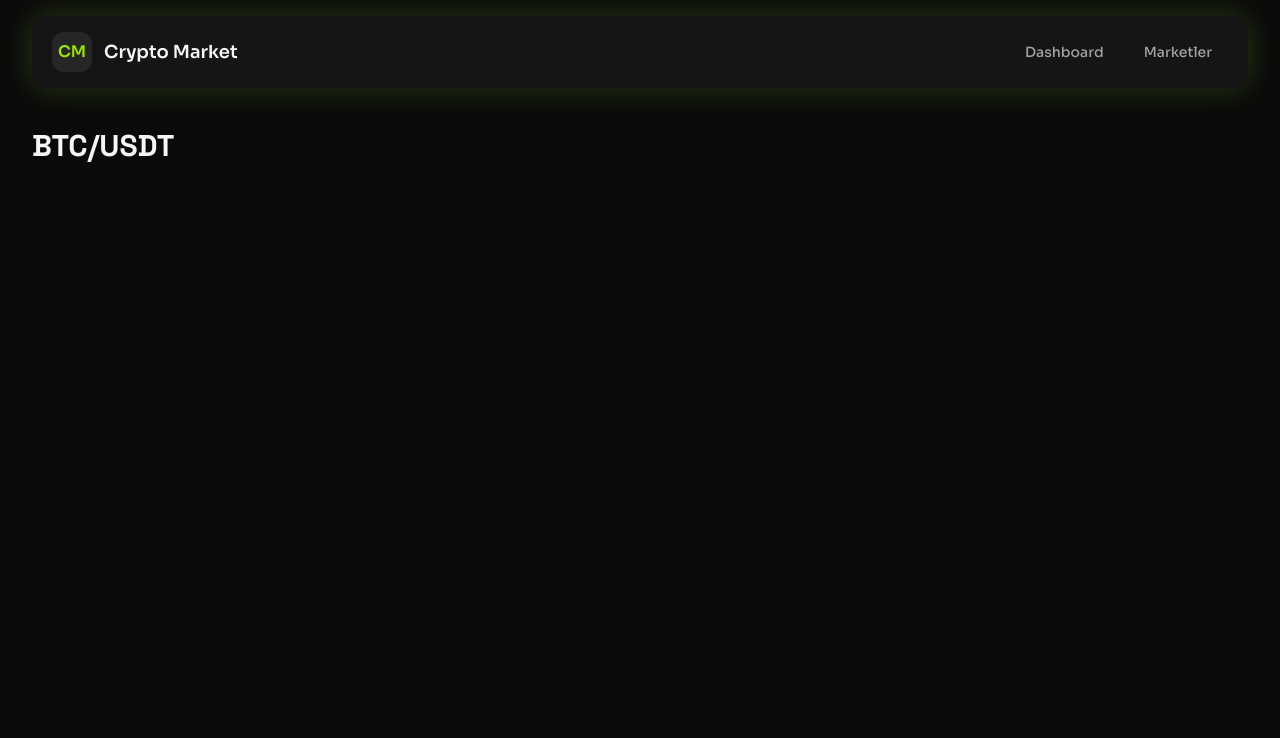
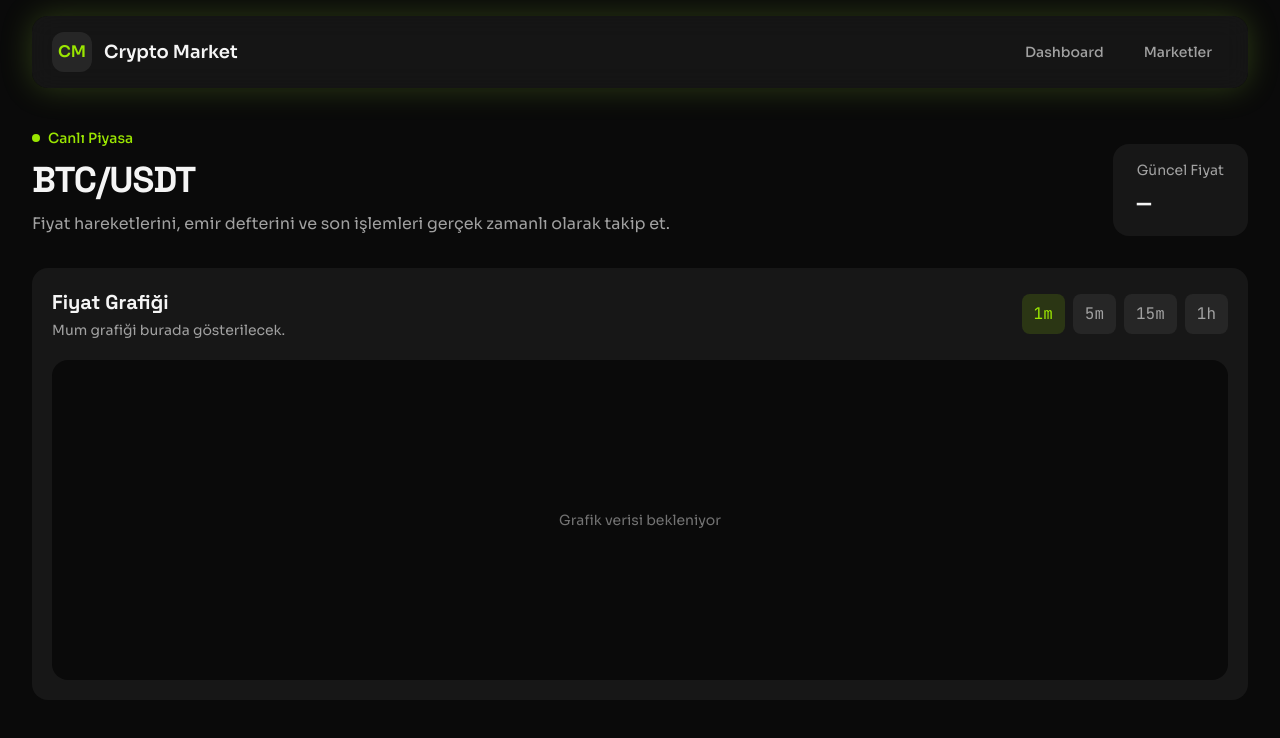
Before and after one commit to Bengu-Elmas/crypto-market, a React (Vite) app: page /coin/btc in a window 1280 px wide. Shown: the top 738 px of the page. Built offline with nearby package versions, Linux system fonts and the light colour scheme.

Commit message:
Create coin detail header and chart controls

```diff
--- a/src/pages/CoinDetail.jsx
+++ b/src/pages/CoinDetail.jsx
@@ -1,13 +1,72 @@
+import { useState } from "react";
 import { useParams } from "react-router";
 
 function CoinDetail() {
   const { symbol } = useParams();
+  const [selectedInterval, setSelectedInterval] = useState("1m");
 
   return (
     <section>
-      <h1 className="text-3xl font-bold text-neutral-100">
-        {symbol.toUpperCase()}/USDT
-      </h1>
+      <div className="flex flex-col gap-5 sm:flex-row sm:items-end sm:justify-between">
+        <div>
+          <p className="mb-3 flex items-center gap-2 text-sm font-medium text-lime-400">
+            <span className="h-2 w-2 rounded-full bg-lime-400" />
+            Canlı Piyasa
+          </p>
+
+          <h1 className="text-3xl font-bold tracking-tight text-neutral-100 sm:text-4xl">
+            {symbol.toUpperCase()}/USDT
+          </h1>
+
+          <p className="mt-3 text-neutral-400">
+            Fiyat hareketlerini, emir defterini ve son işlemleri gerçek zamanlı
+            olarak takip et.
+          </p>
+        </div>
+
+        <div className="rounded-2xl bg-neutral-900 px-6 py-4">
+          <p className="text-sm text-neutral-400">Güncel Fiyat</p>
+
+          <p className="font-data mt-2 text-2xl font-semibold text-neutral-100">
+            —
+          </p>
+        </div>
+      </div>
+
+      <div className="mt-8 rounded-2xl bg-neutral-900 p-5">
+        <div className="flex flex-col gap-4 sm:flex-row sm:items-center sm:justify-between">
+          <div>
+            <h2 className="text-xl font-bold text-neutral-100">
+              Fiyat Grafiği
+            </h2>
+
+            <p className="mt-1 text-sm text-neutral-400">
+              Mum grafiği burada gösterilecek.
+            </p>
+          </div>
+
+          <div className="flex items-center gap-2">
+            {["1m", "5m", "15m", "1h"].map((interval) => (
+              <button
+                key={interval}
+                type="button"
+                onClick={() => setSelectedInterval(interval)}
+                className={`font-data rounded-lg px-3 py-2 text-xs transition-colors ${
+                  selectedInterval === interval
+                    ? "bg-lime-400/15 text-lime-400"
+                    : "bg-neutral-800 text-neutral-400 hover:bg-lime-400/10 hover:text-lime-400"
+                }`}
+              >
+                {interval}
+              </button>
+            ))}
+          </div>
+        </div>
+
+        <div className="mt-5 flex min-h-80 items-center justify-center rounded-2xl bg-neutral-950">
+          <p className="text-sm text-neutral-500">Grafik verisi bekleniyor</p>
+        </div>
+      </div>
     </section>
   );
 }
```
